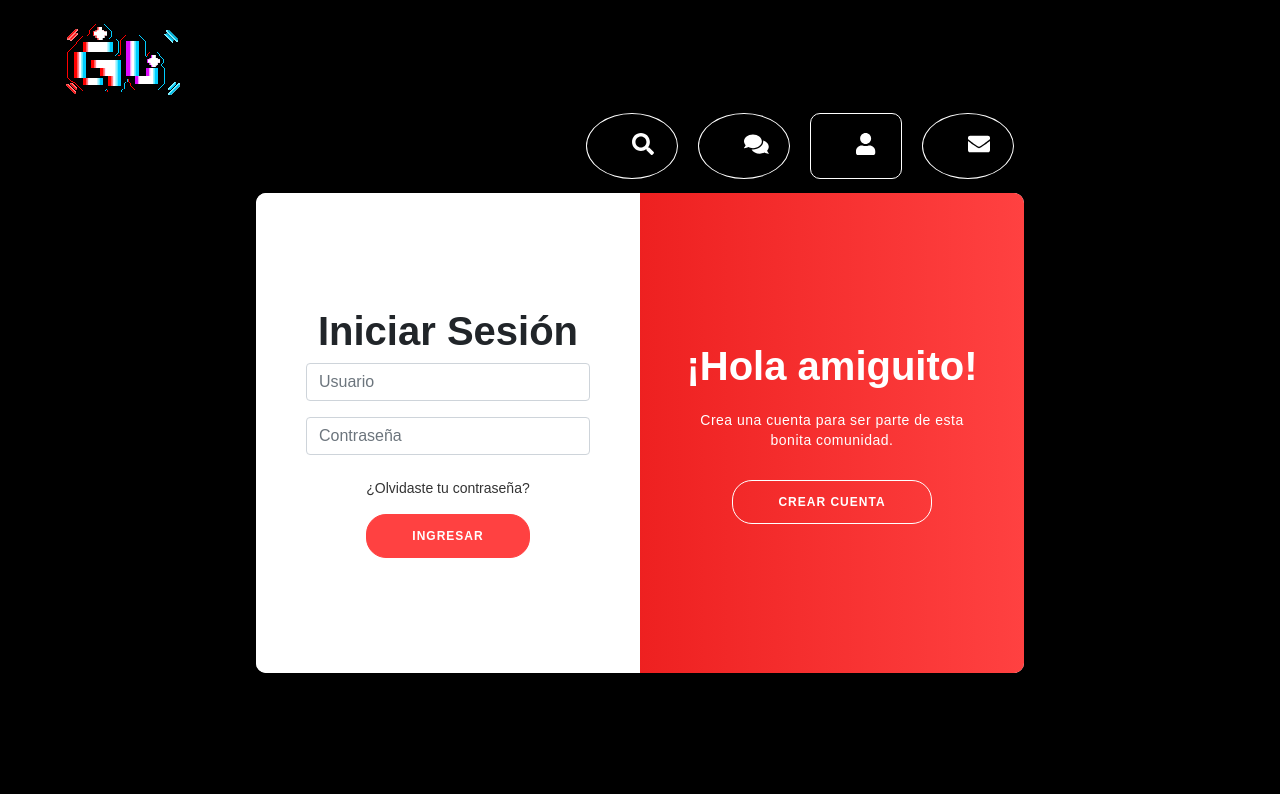
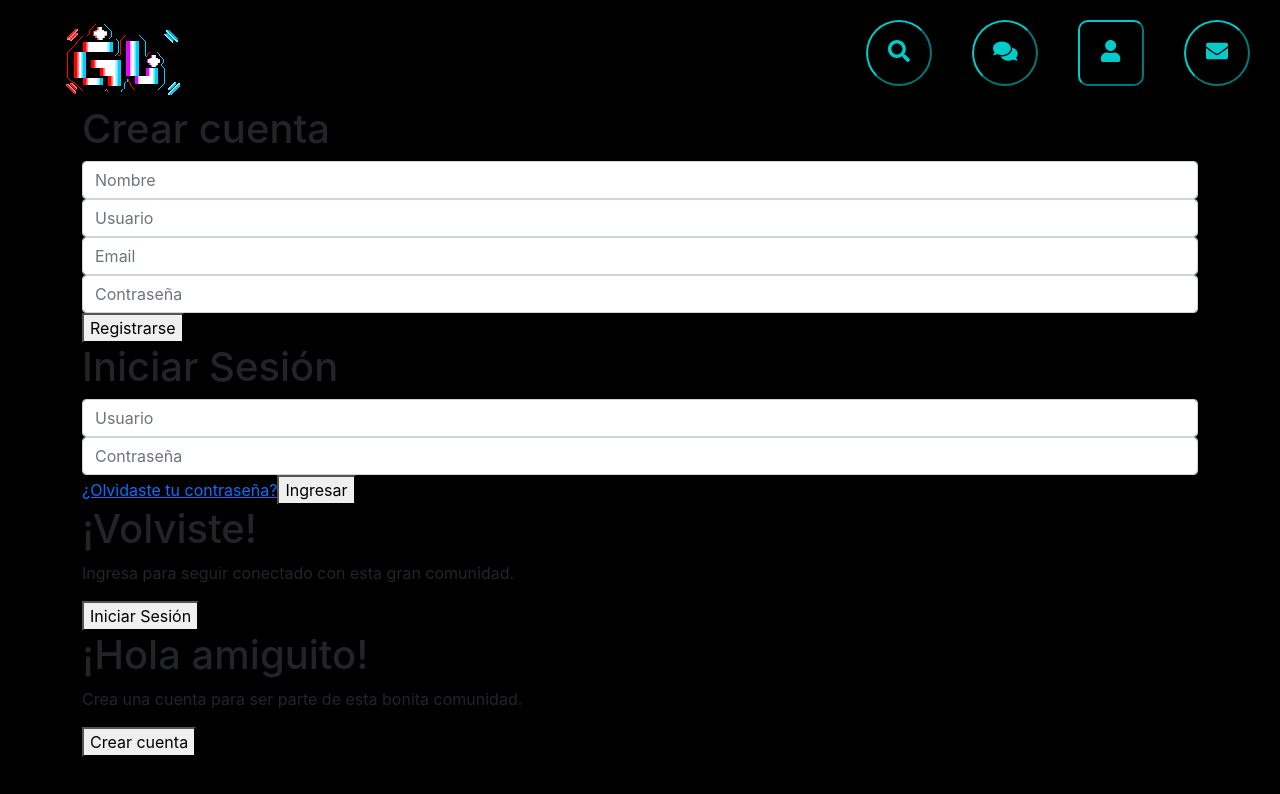
Before and after one commit to MaryJoP10/GameLive, a React (Create React App) app in the folder Frontend/: page /signin in a window 1280 px wide. Shown: the top 794 px of the page. Built offline with nearby package versions, Linux system fonts and the light colour scheme.

Commit message:
Navbar bien

```diff
--- a/Frontend/src/Components/Navbar/Navbar.css
+++ b/Frontend/src/Components/Navbar/Navbar.css
@@ -1,16 +1,16 @@
 body{
     margin: 0px 10px;
+
 }
 
-.button {
-    margin: 10px;
+.buttonN {
+    margin: 20px;
     height: 66px;
     width: 66px;
-    border-color: white;
+    border-color: rgb(0, 204, 204);
     border-radius: 50%;
     background-color: transparent;
     transition: 1.2s;
-
 }
 
 .Logo{
@@ -22,7 +22,7 @@ body{
 
 }
 
-.button:hover{
+.buttonN:hover{
     border: 2px solid #fccbcb;
     cursor: pointer;
     border-radius: 10px;
@@ -31,5 +31,5 @@ body{
 }
 
 .icon{
-    color: white;
+    color: rgb(0, 204, 204);
 }
--- a/Frontend/src/Components/Navbar/Navbar.jsx
+++ b/Frontend/src/Components/Navbar/Navbar.jsx
@@ -17,16 +17,16 @@ const Navbar = () => {
                 <img className="Logo" src={logo} alt="GameLiveLogo"></img>
                 </NavLink>
                 <NavLink to="/library" activeStyle className="u">
-                    <button className= "button" type='button'><FontAwesomeIcon style={{fontSize:"22px"}}className= "icon" icon= {faSearch}/></button>
+                    <button className= "buttonN" type='button'><FontAwesomeIcon style={{fontSize:"22px"}}className= "icon" icon= {faSearch}/></button>
                 </NavLink>
                 <NavLink to="/chat" activeStyle className="d">
-                    <button className= "button" type='button'><FontAwesomeIcon style={{fontSize:"22px"}}className= "icon" icon= {faComments}/></button>
+                    <button className= "buttonN" type='button'><FontAwesomeIcon style={{fontSize:"22px"}}className= "icon" icon= {faComments}/></button>
                 </NavLink>
                 <NavLink to="/signin" activeStyle className="t">
-                    <button className= "button" type='button'><FontAwesomeIcon style={{fontSize:"22px"}}className= "icon" icon= {faUser}/></button>
+                    <button className= "buttonN" type='button'><FontAwesomeIcon style={{fontSize:"22px"}}className= "icon" icon= {faUser}/></button>
                 </NavLink>
                 <NavLink to="/request" activeStyle className="c">
-                    <button className= "button" type='button'><FontAwesomeIcon style={{fontSize:"22px"}}className= "icon" icon= {faEnvelope}/></button>
+                    <button className= "buttonN" type='button'><FontAwesomeIcon style={{fontSize:"22px"}}className= "icon" icon= {faEnvelope}/></button>
                 </NavLink>
             </Nav>
         </>
@@ -34,17 +34,17 @@ const Navbar = () => {
 }
 
 export const Nav = styled.nav`
+    width: 100%;
+    background-color: black;
+    height: 105px;
     display: flex;
-    background: black;
-    height: 105px;
-    width: 100%
-    position: fixed;
     justify-content: end;
+
 `
 
 
 export const NavLink = styled(Link)`
-&.active>.button{
+&.active>.buttonN{
     border-radius: 10px;
     transition: 1.2
     box-shadow: 3px 3px 4px #7df8ec;
--- a/Frontend/src/Pages/signin.js
+++ b/Frontend/src/Pages/signin.js
@@ -22,7 +22,7 @@ const Signin = () => {
             <input type="text" class="form-control" placeholder="Usuario" />
 			<input type="email" class="form-control" placeholder="Email" />
 			<input type="password" class="form-control" placeholder="Contraseña" />
-			<button>Registrarse</button>
+			<button className="Iniciar">Registrarse</button>
 		</form>
 	</div>
 	<div class="form-container sign-in-container">
@@ -31,7 +31,7 @@ const Signin = () => {
 			<input type="text" class="form-control" placeholder="Usuario" />
 			<input type="password" class="form-control" placeholder="Contraseña" />
 			<Link to="/signin">¿Olvidaste tu contraseña?</Link>
-			<button>Ingresar</button>
+			<button className="Iniciar">Ingresar</button>
 		</form>
 	</div>
 	<div class="overlay-container">
@@ -39,12 +39,12 @@ const Signin = () => {
 			<div class="overlay-panel overlay-left">
 				<h1>¡Volviste!</h1>
 				<p>Ingresa para seguir conectado con esta gran comunidad.</p>
-				<button class="ghost" onClick={handleClick}>Iniciar Sesión</button>
+				<button className="ghost" onClick={handleClick}>Iniciar Sesión</button>
 			</div>
 			<div class="overlay-panel overlay-right">
 				<h1>¡Hola amiguito!</h1>
 				<p>Crea una cuenta para ser parte de esta bonita comunidad.</p>
-				<button class="ghost" onClick={handleClick}>Crear cuenta</button>
+				<button className="ghost" onClick={handleClick}>Crear cuenta</button>
 			</div>
 		</div>
 	</div>
--- a/Frontend/src/Styles/signin.css
+++ b/Frontend/src/Styles/signin.css
@@ -1,7 +1,8 @@
+/*
+
 * {
 	box-sizing: border-box;
 }
-
 body {
 	display: flex;
 	justify-content: center;
@@ -32,7 +33,7 @@ a {
 	margin: 15px 0;
 }
 
-button {
+.Iniciar {
 	border-radius: 20px;
 	border: 1px solid #ff4141;
 	background-color: #ff4141;
@@ -45,21 +46,29 @@ button {
 	transition: transform 80ms ease-in;
 }
 
-button:active {
+.Iniciar:active {
 	color: black;
     border:4px ;
     box-shadow: 0 4px 10px #FF0000;
 }
 
-button:focus {
+.Iniciar:focus {
 	outline: none;
 }
 
-button.ghost {
+.ghost {
 	background-color: transparent;
-	border-color: #FFFFFF;
+	border-radius: 20px;
+	border: 1px solid #FFFFFF;
+	color: #FFFFFF;
+	font-size: 12px;
+	font-weight: bold;
+	padding: 12px 45px;
+	letter-spacing: 1px;
+	text-transform: uppercase;
+	transition: transform 80ms ease-in;
 }
-button.ghost:active {
+.ghost:active {
 	color: black;
     border:4px black;
     box-shadow: 4px 4px 16px #680000;
@@ -206,3 +215,5 @@ input {
 .container.right-panel-active .overlay-right {
 	transform: translateX(20%);
 }
+
+*/
```
Also changed, not shown: 1 other file (tests, documents, lock files or other folders).
